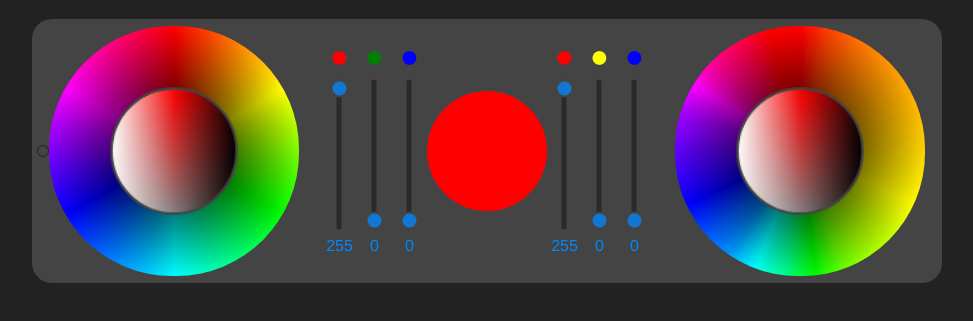
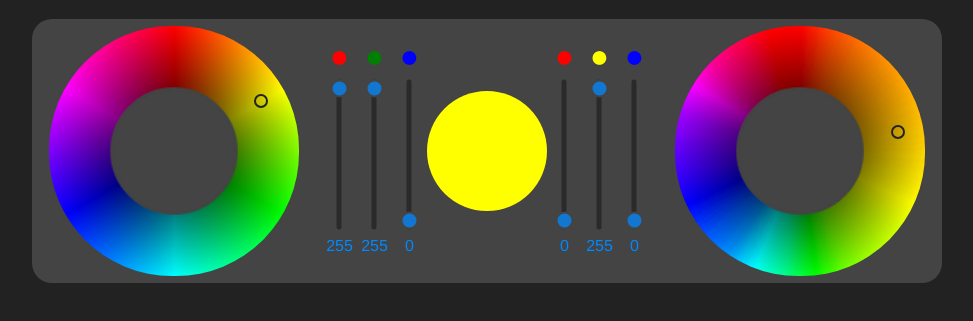
Before and after one commit to stevinz/iris, a plain HTML site: page index.html in a window 1280 px wide. Shown: the part 271-592 px from the top of the page, without its empty margins (153-1126 px from the left). Drawn offline with Linux system fonts and the light colour scheme.

Commit message:
Working on example

```diff
--- a/css/colorbox.css
+++ b/css/colorwheel.css
@@ -90,9 +90,9 @@ body {
 	border-color: var(--color-background-dark);
 }
 
-.mouseCircle {
+.colorCircle {
 	background-color: transparent;
-	border: 1px solid;
+	border: 2px solid;
 	border-color: var(--color-background-dark);
 	width: var(--mouse-circle-size);
 	height: var(--mouse-circle-size);
--- a/example/colorbox.js
+++ b/example/colorwheel.js
@@ -36,8 +36,9 @@ import { ColorEye } from '../src/coloreye.js';
 ////    Math Utils
 /////////////////////////////////////////////////////////////////////////////////////
 function calculateCartesian(r, theta) {
-    let x = r * Math.cos(theta);
-    let y = r * Math.sin(theta);
+    let radians = (Math.PI / 180) * theta;
+    let x = r * Math.cos(radians);
+    let y = r * Math.sin(radians);
     return { x: x, y: y };
 }
 
@@ -61,36 +62,17 @@ function rotatePoint(centerX, centerY, x, y, degrees, target) {
 ////        size = 0.0 to 1.0 (percent)
 ////        circle = circle element
 /////////////////////////////////////////////////////////////////////////////////////
-function drawHueWheel(canvas, type = 'rgb', saturation = 1, size = 0.75, circle) {
+function drawHueWheel(canvas, type = 'rgb', size = 0.75) {
     let ctx = canvas.getContext('2d');
     let img = ctx.getImageData(0, 0, canvas.width, canvas.height);
     let eye = new ColorEye();
-
-    // // Performance Test
-    // if (type === 'rgb') {
-    //     let time, test = 0;
-    //     time = performance.now();
-    //     for (let x = 0; x < 20000000; x++) {
-    //         let eye1 = new ColorEye(1, 0, 0).brighten();
-    //         test += eye1.r;
-    //     }
-    //     console.log(performance.now() - time);
-    //     time = performance.now();
-    //     let eye2 = new ColorEye();
-    //     for (let x = 0; x < 20000000; x++) {
-    //         eye2.set(1, 0, 0).brighten();
-    //         test += eye2.r;
-    //     }
-    //     console.log(performance.now() - time);
-    //     console.log(test);
-    // }
 
     for (let x = 0; x < canvas.width; x++) {
         for (let y = 0; y < canvas.height; y++) {
             let ax = x - (canvas.width / 2);
             let ay = y - (canvas.height / 2);
             let h = Math.atan2(ay, ax) * (180 / Math.PI) + 90;
-            let s = saturation;
+            let s = 1;
             let l = (Math.pow((Math.pow(ax, 2) + Math.pow(ay, 2)), 0.5) / (canvas.width));
             if (l > (size / 2)) {
                 eye.set(h, s, l, 'hsl');
@@ -99,7 +81,9 @@ function drawHueWheel(canvas, type = 'rgb', saturation = 1, size = 0.75, circle)
             }
         }
     }
+
     ctx.putImageData(img, 0, 0);
+
     if (size > 0) {
         ctx.beginPath();
         ctx.strokeStyle = '#444';
@@ -107,68 +91,6 @@ function drawHueWheel(canvas, type = 'rgb', saturation = 1, size = 0.75, circle)
         ctx.arc(canvas.width / 2, canvas.height / 2, (canvas.width / 2) * size, 0, Math.PI * 2, false);
         ctx.stroke();
     }
-}
-
-
-/////////////////////////////////////////////////////////////////////////////////////
-////    Color Box
-////        size = 0.0 to 1.0 (percent)
-////        circle = circle element
-/////////////////////////////////////////////////////////////////////////////////////
-function drawColorBox(canvas, type = 'rgb', hue = 0, size = 0.75 /* 0.0 to 1.0 */) {
-    let sizeSquared = size * size;
-    size = Math.sqrt(sizeSquared / 2) - (2 / canvas.width);
-    let ctx = canvas.getContext('2d');
-    let inMemoryCanvas = document.createElement('canvas');
-        inMemoryCanvas.width = Math.round(canvas.width * size);
-        inMemoryCanvas.height = Math.round(canvas.height * size);
-    let ctxMemory = inMemoryCanvas.getContext('2d');
-    let img = ctxMemory.getImageData(0, 0, inMemoryCanvas.width, inMemoryCanvas.height);
-    let eye = new ColorEye();
-    for (let y = 0; y < inMemoryCanvas.height; y++) {
-        for (let x = 0; x < inMemoryCanvas.width; x++) {
-            let h = hue;
-
-            // Darker design (saturation, lightness)
-            //      (1.0, 0.5) ---- (1.0, 0.0)
-            //          |               |
-            //          |               |
-            //      (0.0, 1.0) ---- (0.0, 0.0)
-            // let s = 1.0 - (y / inMemoryCanvas.height);
-            // let l = 1.0 - (x / inMemoryCanvas.width);
-            //     l = ((0.5 * s) + (l * (1.0 - s))) * l;
-
-            // Medium design (saturation, lightness)
-            //      (1.0, 0.0) ---- (1.0, 0.0)
-            //          |               |
-            //          |               |
-            //      (0.0, 1.0) ---- (0.0, 0.0)
-            // let s = 1.0 - (y / inMemoryCanvas.height);
-            // let l = 1.0 - (x / inMemoryCanvas.width);
-            //     l = (0.5 * s) + (l * (1.0 - s));
-
-            // Lighter design (saturation, lightness)
-            //      (1.0, 1.0) ---- (1.0, 0.0)
-            //          |               |
-            //          |               |
-            //      (0.0, 1.0) ---- (0.0, 0.0)
-            // // also for fun, more saturation in middle:
-            // let s = 2.0 - ((y / inMemoryCanvas.height) * 2.0);
-            //     s = Math.min(1.0, s);
-            let s = 1.0 - (y / inMemoryCanvas.height);
-            let l = 1.0 - (x / inMemoryCanvas.width);
-
-            eye.set(h, s, l, 'hsl');
-            if (type === 'ryb') eye.rybAdjust();
-            setPixel(img, x, y, eye.red(), eye.green(), eye.blue(), 255);
-        }
-    }
-    ctxMemory.putImageData(img, 0, 0);
-    ctx.save();
-    ctx.translate(canvas.width/2, canvas.height/2);
-    //ctx.rotate((hue + 45) * (Math.PI / 180));
-    ctx.drawImage(inMemoryCanvas, -inMemoryCanvas.width/2, -inMemoryCanvas.height/2);
-    ctx.restore();
 }
 
 function setPixel(img, x, y, r, g, b, a) {
@@ -184,7 +106,23 @@ function setPixel(img, x, y, r, g, b, a) {
 }
 
 
+function placeCircle(canvas, type = 'rgb', circle, hue) {
+    let eye = new ColorEye();
+    eye.set(hue, 1.0, 0.5, 'hsl');
+
+    let h = eye.hue();
+    if (type === 'ryb') h += (h - eye.rybAdjust().hue());
+
+    let box = canvas.getBoundingClientRect();
+    let cir = circle.getBoundingClientRect();
+    let pos = calculateCartesian(canvas.width * 0.5, h - 90);
+
+    circle.style.left = box.left + (box.width / 2) + pos.x - (cir.width / 2) + 'px';
+    circle.style.top = box.top + (box.height / 2) + pos.y - (cir.height / 2) + 'px';
+}
+
+
 /////////////////////////////////////////////////////////////////////////////////////
 ////    Exports
 /////////////////////////////////////////////////////////////////////////////////////
-export { drawColorBox, drawHueWheel };
+export { drawHueWheel, placeCircle };
--- a/example/sliders.js
+++ b/example/sliders.js
@@ -30,12 +30,14 @@
 ////    Imports
 /////////////////////////////////////////////////////////////////////////////////////
 import { ColorEye } from '../src/coloreye.js';
+import { drawHueWheel, placeCircle } from './colorwheel.js';
 
 
 /////////////////////////////////////////////////////////////////////////////////////
 ////    File Scope Variables
 /////////////////////////////////////////////////////////////////////////////////////
 let eye = new ColorEye();
+let ryb = new ColorEye();
 let colorBox = document.getElementById('colorBox');
 let rgbR = document.getElementById('sliderRgbR'), txtRgbR = document.getElementById('rgbValueR');
 let rgbG = document.getElementById('sliderRgbG'), txtRgbG = document.getElementById('rgbValueG');
@@ -43,6 +45,11 @@ let rgbB = document.getElementById('sliderRgbB'), txtRgbB = document.getElementB
 let rybR = document.getElementById('sliderRybR'), txtRybR = document.getElementById('rybValueR');
 let rybY = document.getElementById('sliderRybY'), txtRybY = document.getElementById('rybValueY');
 let rybB = document.getElementById('sliderRybB'), txtRybB = document.getElementById('rybValueB');
+
+let rgbWheel = document.getElementById('colorWheelRgb');
+let rybWheel = document.getElementById('colorWheelRyb');
+let rgbCircle = document.getElementById('circleRgb');
+let rybCircle = document.getElementById('circleRyb');
 
 
 /////////////////////////////////////////////////////////////////////////////////////
@@ -61,7 +68,9 @@ function connectSliders() {
 
     updateRgb();
     updateRyb();
-    updateText();
+
+    drawHueWheel(rgbWheel, 'rgb', 0.5);
+    drawHueWheel(rybWheel, 'ryb', 0.5);
 }
 
 
@@ -110,6 +119,9 @@ function updateText() {
     txtRybR.innerHTML = rybR.value;
     txtRybY.innerHTML = rybY.value;
     txtRybB.innerHTML = rybB.value;
+
+    placeCircle(rgbWheel, 'rgb', rgbCircle, eye.hue());
+    placeCircle(rybWheel, 'ryb', rybCircle, eye.hue());
 }
 
 /////////////////////////////////////////////////////////////////////////////////////
--- a/index.html
+++ b/index.html
@@ -4,7 +4,7 @@
         <title>Eyedrop</title>
         <meta charset='utf-8'>
         <meta name='viewport' content='width=device-width, user-scalable=no, minimum-scale=1.0, maximum-scale=1.0'>
-        <link rel='stylesheet' href='./css/colorbox.css' type='text/css'>
+        <link rel='stylesheet' href='./css/colorwheel.css' type='text/css'>
     </head>
     <body>
         <div class='filler' style='height: 210px;'></div>
@@ -15,8 +15,7 @@
 
         <div class='centerBox'>
             <canvas class='colorWheel' id='colorWheelRgb' width='200' height='200'></canvas>
-                <div class="mouseCircle"></div>
-            </canvas>
+            <div class="colorCircle" id="circleRgb" style="z-index: 100;"></div>
 
             <div id='sliders'>
                 <div class='sliderCombo'>
@@ -35,7 +34,7 @@
                     <span class='unselectable' id='rgbValueB'>0</span>
                 </div>
 
-                <div id='colorBox'></div>
+                <div id='colorBox' style="background-color: yellow;"></div>
 
                 <div class='sliderCombo'>
                     <div class='dot unselectable' style='color: red; font-size: xx-large; margin: -8px;'>●</div>
@@ -54,41 +53,17 @@
                 </div>
             </div>
 
-            <canvas class='colorWheel' id='colorWheelRyb' width='200' height='200'>
-                <!-- to draw color wheel -->
-            </canvas>
+            <canvas class='colorWheel' id='colorWheelRyb' width='200' height='200'></canvas>
+            <div class="colorCircle" id="circleRyb" style="z-index: 100;"></div>
         </div>
-
-        <div class='filler' style='height: 21000px;'></div>
 
         <!-------------------------------------------------------------------->
 
         <script type='module'>
 
-            import { ColorEye } from '../src/coloreye.js';
-            import { drawColorBox, drawHueWheel } from './example/colorbox.js';
             import { connectSliders } from './example/sliders.js'
 
-            let rgbWheel = document.getElementById('colorWheelRgb');
-            let rybWheel = document.getElementById('colorWheelRyb');
-
-            drawColorBox(rgbWheel, 'rgb', 0, 0.725);
-            drawColorBox(rybWheel, 'ryb', 0, 0.725);
-
-            drawHueWheel(rgbWheel, 'rgb', 1, 0.5);
-            drawHueWheel(rybWheel, 'ryb', 1, 0.5);
-
             connectSliders();
-
-
-            let mouseCircle = document.getElementsByClassName('mouseCircle');
-
-            rgbWheel.addEventListener('mousemove', function(event) {
-
-            });
-
-
-
 
         </script>
 
```
Also changed, not shown: src/coloreye.js (+27 -18 lines), README.md.
